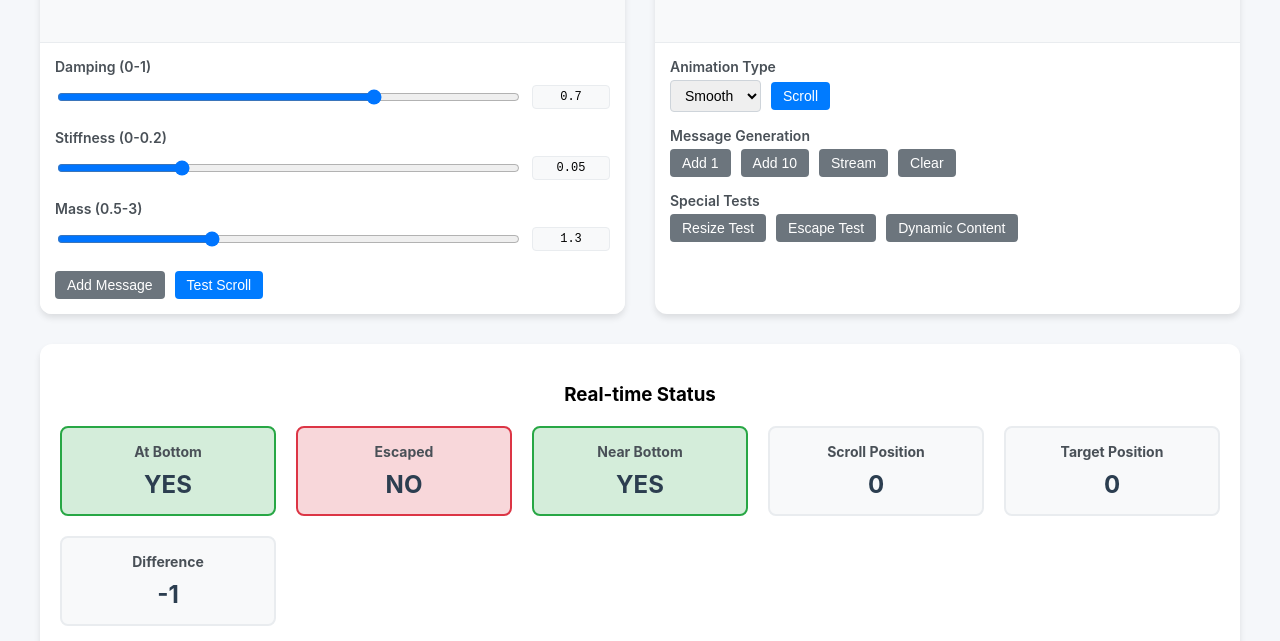
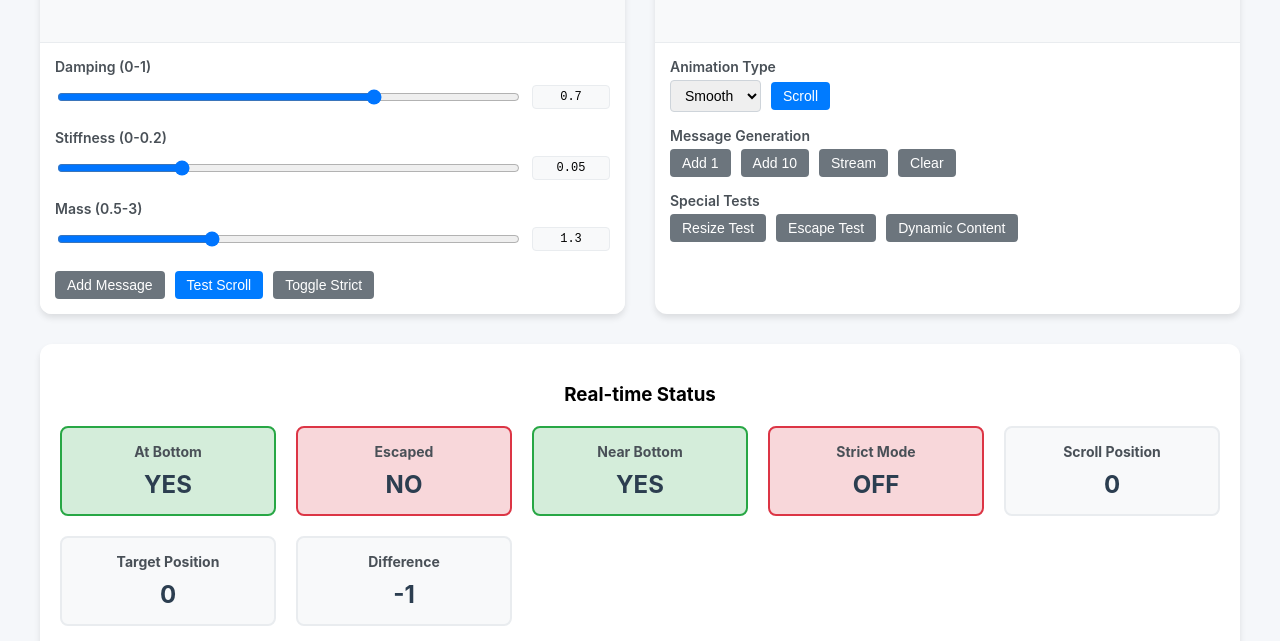
Before and after one commit to probably-not/stick-to-bottom, a website: page examples/advanced.html in a window 1280 px wide. Shown: the part 487-1128 px from the top of the page. Drawn offline with Linux system fonts and the light colour scheme.

Commit message:
Add toggle for strict mode and added the status in the status bar in the advanced.html

```diff
--- a/examples/advanced.html
+++ b/examples/advanced.html
@@ -329,6 +329,7 @@
                         <div class="control-row">
                             <button id="addMessage1">Add Message</button>
                             <button id="testScroll1" class="primary">Test Scroll</button>
+                            <button id="toggleStrict1">Toggle Strict</button>
                         </div>
                     </div>
                 </div>
@@ -399,6 +400,11 @@
                 <div class="status-item" id="statusNear">
                     <h4>Near Bottom</h4>
                     <div class="status-value" id="nearValue">-</div>
+                </div>
+
+                <div class="status-item" id="statusStrict">
+                    <h4>Strict Mode</h4>
+                    <div class="status-value" id="strictValue">-</div>
                 </div>
 
                 <div class="status-item" id="statusScroll">
@@ -492,6 +498,12 @@
             });
         });
 
+        document.getElementById('toggleStrict1').addEventListener('click', () => {
+            stickToBottom1.options.useStrictCheck = !stickToBottom1.options.useStrictCheck;
+            document.getElementById('toggleStrict1').textContent =
+                stickToBottom1.options.useStrictCheck ? 'Disable Strict' : 'Enable Strict';
+        });
+
         // Demo 2: Behavior Testing
         const animationType2 = document.getElementById('animationType2');
 
@@ -576,6 +588,7 @@
             document.getElementById('bottomValue').textContent = state.isAtBottom ? 'YES' : 'NO';
             document.getElementById('escapedValue').textContent = state.escapedFromLock ? 'YES' : 'NO';
             document.getElementById('nearValue').textContent = state.isNearBottom ? 'YES' : 'NO';
+            document.getElementById('strictValue').textContent = stickToBottom1.options.useStrictCheck ? 'ON' : 'OFF';
             document.getElementById('scrollValue').textContent = Math.round(state.scrollTop);
             document.getElementById('targetValue').textContent = Math.round(state.targetScrollTop);
             document.getElementById('diffValue').textContent = Math.round(stickToBottom1.scrollDifference);
@@ -584,6 +597,7 @@
             document.getElementById('statusBottom').className = `status-item ${state.isAtBottom ? 'active' : 'inactive'}`;
             document.getElementById('statusEscaped').className = `status-item ${state.escapedFromLock ? 'active' : 'inactive'}`;
             document.getElementById('statusNear').className = `status-item ${state.isNearBottom ? 'active' : 'inactive'}`;
+            document.getElementById('statusStrict').className = `status-item ${stickToBottom1.options.useStrictCheck ? 'active' : 'inactive'}`;
 
             // Update performance chart
             performanceData.push({
```
